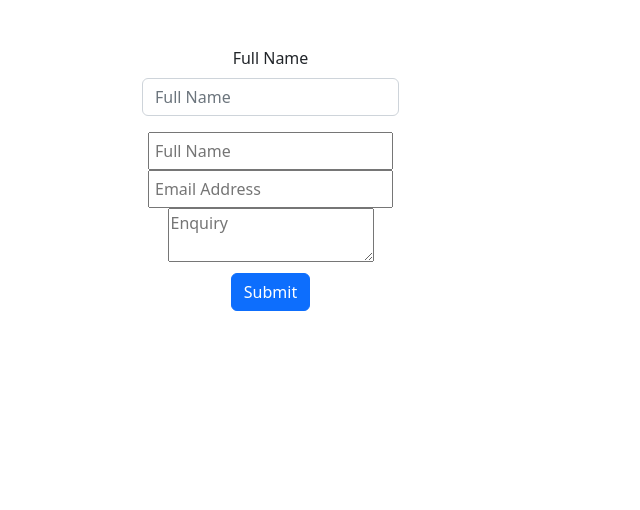
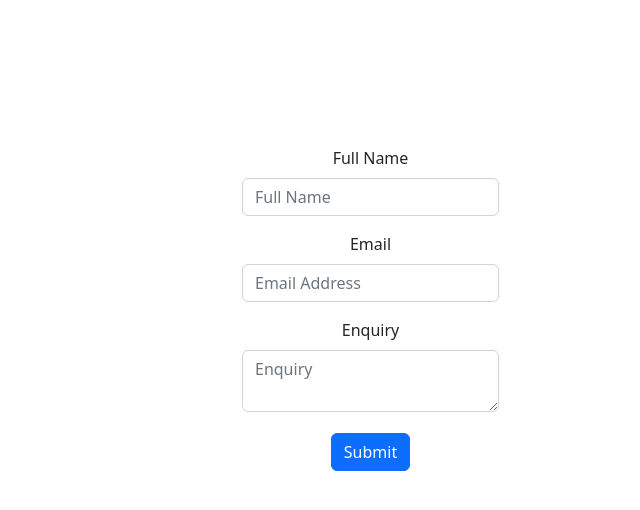
Before and after one commit to aibate/project4, a React (Create React App) app in the folder client/: page /client/1 in a window 1280 px wide. Shown: the top 510 px of the page, without its empty margins (510-1150 px from the left). Built offline with nearby package versions, Linux system fonts and the light colour scheme; no server answers.

Commit message:
Fixed test on Message.js Worked on Bootstrap and Modal UI

```diff
--- a/client/src/App.css
+++ b/client/src/App.css
@@ -1,5 +1,7 @@
 .App {
   text-align: center;
+  height: 100%;
+
 }
 
 .App-logo {
@@ -45,9 +47,18 @@ input {
   padding: 5px;
 }
 body {
-  padding:30px
+  padding:30px;
+  height:100%;
+  background-color: #ffffcc;
 }
 .card {
   padding: 5px;
   margin: 2px;
 }
+#contactContainer{
+  /* width: 50%;
+  margin-left: 100px; */
+  margin: 0 auto;
+  padding: 100px;
+
+}
--- /dev/null
+++ b/client/src/components/ConfirmationModal.js
@@ -0,0 +1,25 @@
+import React from 'react'
+import Button from 'react-bootstrap/Button';
+import Modal from 'react-bootstrap/Modal';
+
+export default function ConfirmationModal(props) {
+    function handleXbutton (){
+        props.closeModal(false)
+    }
+  return (
+    <div className='modalBackground'>
+     <Modal show={props.closeModal} onHide={handleXbutton}>
+        <Modal.Header closeButton>
+          <Modal.Title>Thank you your message</Modal.Title>
+        </Modal.Header>
+        <Modal.Body>I will contact you soon!!!!</Modal.Body>
+        <Modal.Footer>
+          <Button variant="secondary" onClick={handleXbutton}>
+            Close
+          </Button>
+        </Modal.Footer>
+      </Modal>
+
+    </div>
+  )
+}
--- a/client/src/components/Contact.js
+++ b/client/src/components/Contact.js
@@ -2,7 +2,7 @@ import React from 'react'
 import { useParams } from 'react-router-dom'
 import { useState, useEffect } from 'react'
 import axios from 'axios'
-import Modal from './Modal';
+import Modal from './ConfirmationModal';
 import Form from 'react-bootstrap/Form';
 import Button from 'react-bootstrap/Button';
 
@@ -62,8 +62,8 @@ function Contact(props) {
     }
     console.log(enquiryDetail)
   return (
-    <div>
-        <Form>
+    <div >
+        <Form id="contactContainer">
             <Form.Group className="mb-3" controlId="formBasicEmail">
             <Form.Label>Full Name</Form.Label>
                 <Form.Control
@@ -74,33 +74,30 @@ function Contact(props) {
                 value={enquiryDetail.client_name}
                 />
             </Form.Group>
-        </Form>
-        <div className='<div class="input-group mb-3">'>
-            <input
-                name='client_name'
-                placeholder='Full Name'
-                onChange={handelChange}
-                value={enquiryDetail.client_name}
-                />
-        </div>
-        <div className='<div class="input-group mb-3">'>
-            <input
+            <Form.Group className="mb-3" controlId="formBasicEmail">
+            <Form.Label>Email</Form.Label>
+                <Form.Control
+                type="text"
                 name='email'
                 placeholder='Email Address'
                 onChange={handelChange}
                 value={enquiryDetail.email}
                 />
-        </div>
-        <div className='<div class="input-group mb-3">'>
-            <textarea
+            </Form.Group>
+            <Form.Group className="mb-3" controlId="formBasicEmail">
+            <Form.Label>Enquiry</Form.Label>
+            <Form.Control
               name='enquiry'
               placeholder='Enquiry'
+              as="textarea"
               onChange={handelChange}
               value={enquiryDetail.enquiry}
                />
-        </div>
-        <button className="btn btn-primary" onClick={createEnquiry}>Submit</button>
-
+          </Form.Group>
+          <Button variant="primary" onClick={createEnquiry} >
+            Submit
+          </Button>
+        </Form>
     </div>
 
   )
--- a/client/src/components/Modal.js
+++ /dev/null
@@ -1,25 +0,0 @@
-import React from 'react'
-
-export default function Modal(props) {
-    function handleXbutton (){
-        props.closeModal(false)
-    }
-  return (
-    <div className='modalBackground'>
-        <div className='modalContainer'>
-
-            <div className='title'>
-               <h1>Thank you for your message.</h1>
-            </div>
-            <div className='body'>
-                <p> We will contact you soon.</p>
-            </div>
-            <div className='footer'>
-                <button onClick={handleXbutton}> close </button>
-
-            </div>
-        </div>
-
-    </div>
-  )
-}
--- a/client/src/index.css
+++ b/client/src/index.css
@@ -5,6 +5,7 @@ body {
     sans-serif;
   -webkit-font-smoothing: antialiased;
   -moz-osx-font-smoothing: grayscale;
+
 }
 
 code {
--- a/client/src/routes/SharePortfolio.js
+++ b/client/src/routes/SharePortfolio.js
@@ -4,9 +4,11 @@ import { useState, useEffect }  from 'react'
 import axios from 'axios'
 import SinglePortfolioViewContainer from './SinglePortfolioViewContainer';
 import Contact from '../components/Contact';
-import Modal from '../components/Modal';
+import ConfirmationModal from '../components/ConfirmationModal';
 import Row from 'react-bootstrap/Row';
 import Col from 'react-bootstrap/Col';
+// import Button from 'react-bootstrap/Button';
+// import Modal from 'react-bootstrap/Modal';
 
 function SharePortfolio() {
   const {id} = useParams()
@@ -21,6 +23,8 @@ function SharePortfolio() {
     getPortfolioInfoWithId()
   },[])
   const [ openModal, setOpenModal ] = useState(false)
+  const handleClose = () => setOpenModal(false);
+  const handleShow = () => setOpenModal(true);
 
   const getPortfolioInfoWithId = () => {
     const url = `/api/portfolio/${id}`;
@@ -43,8 +47,8 @@ function SharePortfolio() {
         />
         </Col>
         <Col className="d-flex">
-        <Contact handelContact={setOpenModal}/>
-        {openModal && <Modal closeModal={setOpenModal}/>}
+        <Contact handelContact={handleShow}/>
+        {openModal && <ConfirmationModal closeModal={handleClose}/>}
         </Col>
       </Row>
 
```
Also changed, not shown: client/src/routes/SinglePortfolioViewContainer.js (+1 -2 lines), 1 other file (tests, documents, lock files or other folders). Lines whose indentation alone changed are shown as unchanged.
